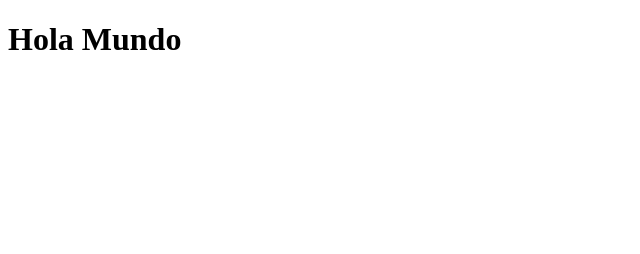
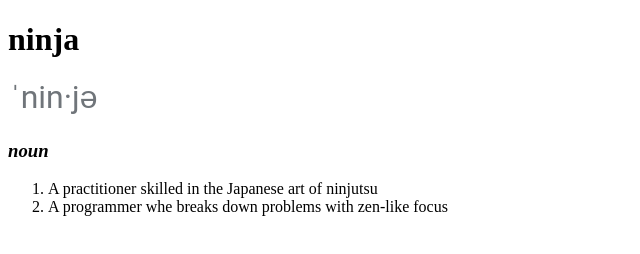
Before and after one commit to Rahumadat/entrada-diccionario, a plain HTML site: page index.html in a window 1280 px wide. Shown: the whole page, without its empty margins (0-640 px from the left). Drawn offline with Linux system fonts and the light colour scheme.

Commit message:
desarrollo de entrada-diccionario completa

```diff
--- a/index.html
+++ b/index.html
@@ -4,10 +4,15 @@
     <meta charset="UTF-8">
     <meta http-equiv="X-UA-Compatible" content="IE=edge">
     <meta name="viewport" content="width=device-width, initial-scale=1.0">
-    <title>Ejercicio HTML diccionario</title>
-    <link rel="stylesheet" href="style.css">
+    <title>entrada diccionario</title>
 </head>
 <body>
-    <H1>Hola Mundo</H1>
+    <h1>ninja</h1>
+    <img src="pronunciation.png" alt="pronunciation">
+    <h3><em>noun</em></h3>
+    <ol>
+        <li>A practitioner skilled in the Japanese art of ninjutsu</li>
+        <li>A programmer whe breaks down problems with zen-like focus</li>
+    </ol>
 </body>
 </html>
```
Also changed, not shown: pronunciation.png (added).
